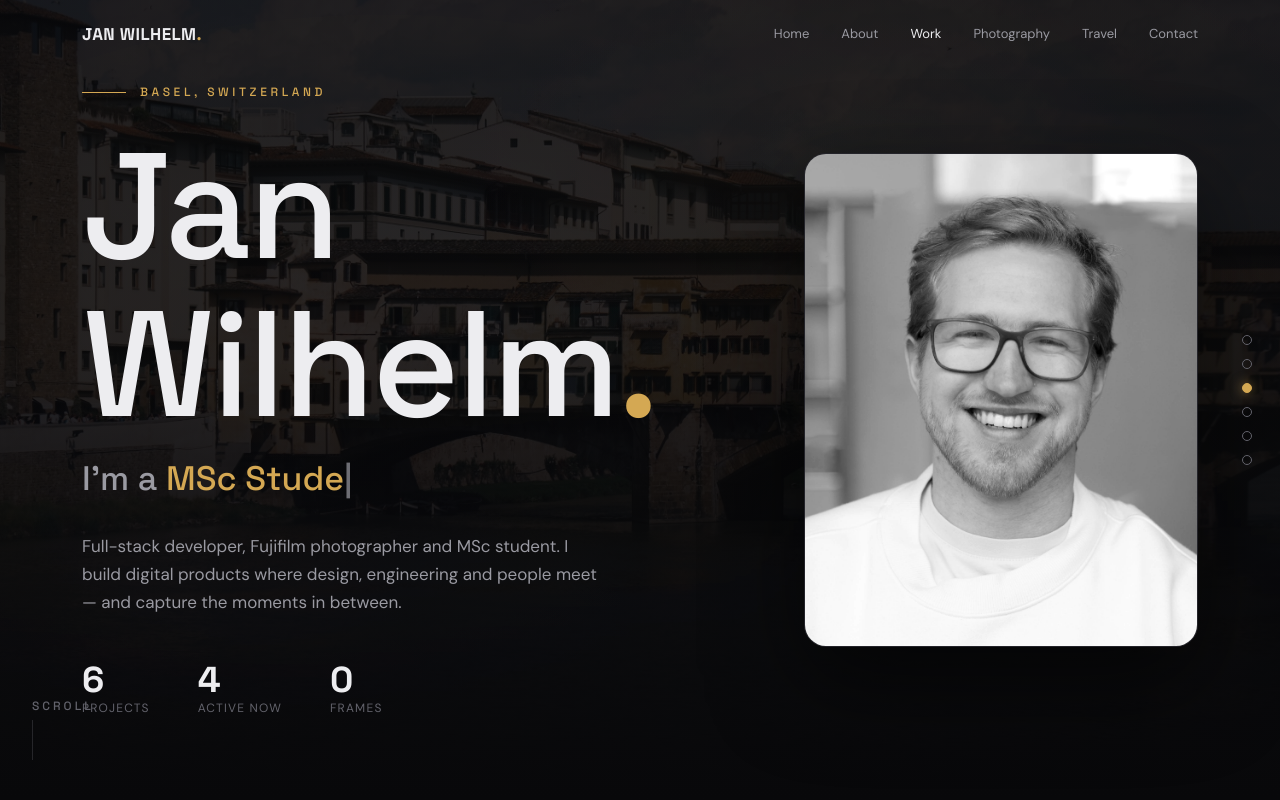
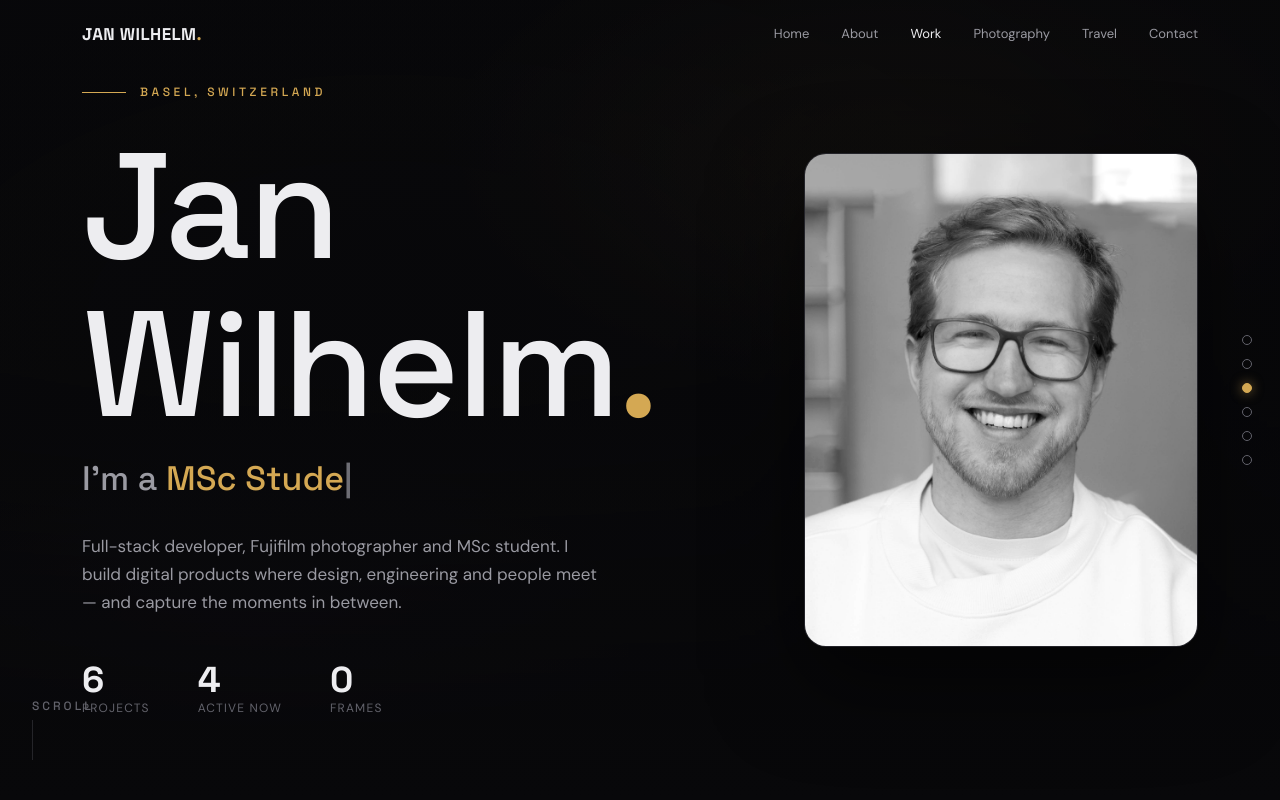
Before and after one commit to jantobiaswilhelm/Portfolio, a React (Vite) app: page / in a window 1280 px wide. Shown: the top 800 px of the page. Built offline with nearby package versions, Linux system fonts and the light colour scheme.

Commit message:
feat: hero reads its background from the photo manifest
Co-Authored-By: Claude Sonnet 5 <noreply@anthropic.com>
Claude-Session: https://claude.ai/code/session_012VogHH9prPbXwLhNfm3eNJ

```diff
--- a/src/components/sections/Hero.tsx
+++ b/src/components/sections/Hero.tsx
@@ -3,21 +3,32 @@ import { StatCounter } from '../ui/StatCounter'
 import { useTypewriter } from '../../hooks/useTypewriter'
 import { roles } from '../../data/about'
 import { stats } from '../../data/stats'
+import { findPhoto, heroId, largestWidth, photoSrcSet, photoUrl } from '../../data/photos-manifest'
 
 const BASE = import.meta.env.BASE_URL
 
 export function Hero() {
   const role = useTypewriter(roles)
+  const hero = findPhoto(heroId)
 
   return (
-    <section id="hero" className="min-h-screen flex flex-col justify-center relative overflow-hidden">
-      {/* full-bleed darkened photo background */}
+    <section id="hero" className="min-h-[100dvh] flex flex-col justify-center relative overflow-hidden">
+      {/* full-bleed darkened photo background; falls back to the gradient alone */}
       <div className="absolute inset-0 z-0">
-        <img
-          src={`${BASE}images/photos/DSCF9258.JPG`}
-          alt=""
-          className="w-full h-full object-cover opacity-30 contrast-105 scale-105"
-        />
+        {hero && (
+          <picture>
+            <source srcSet={photoSrcSet(hero, 'avif')} sizes="100vw" type="image/avif" />
+            <source srcSet={photoSrcSet(hero, 'webp')} sizes="100vw" type="image/webp" />
+            <img
+              src={photoUrl(hero.id, largestWidth(hero), 'jpg')}
+              srcSet={photoSrcSet(hero, 'jpg')}
+              sizes="100vw"
+              alt=""
+              fetchPriority="high"
+              className="w-full h-full object-cover opacity-30 contrast-105 scale-105"
+            />
+          </picture>
+        )}
         <div
           className="absolute inset-0"
           style={{
```
